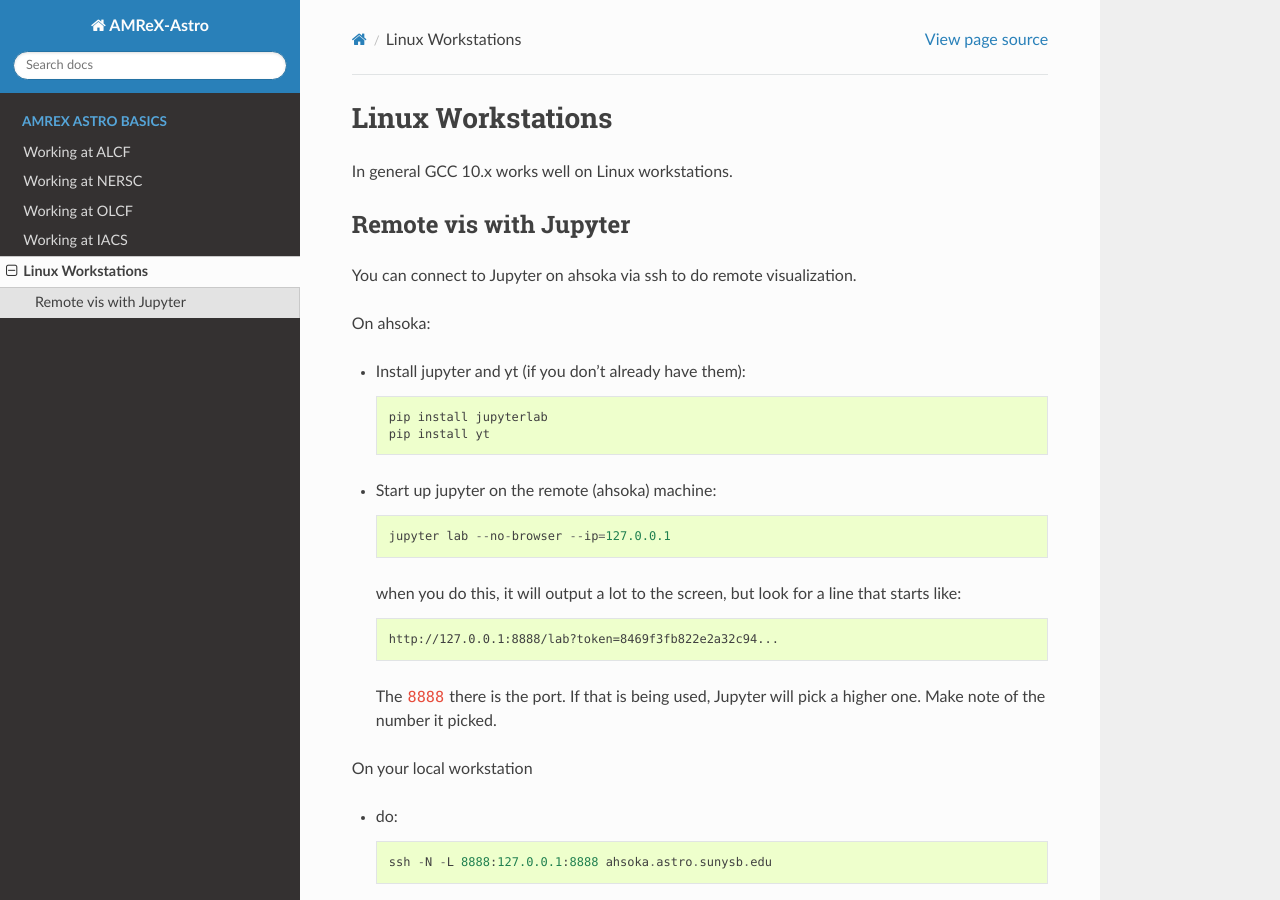
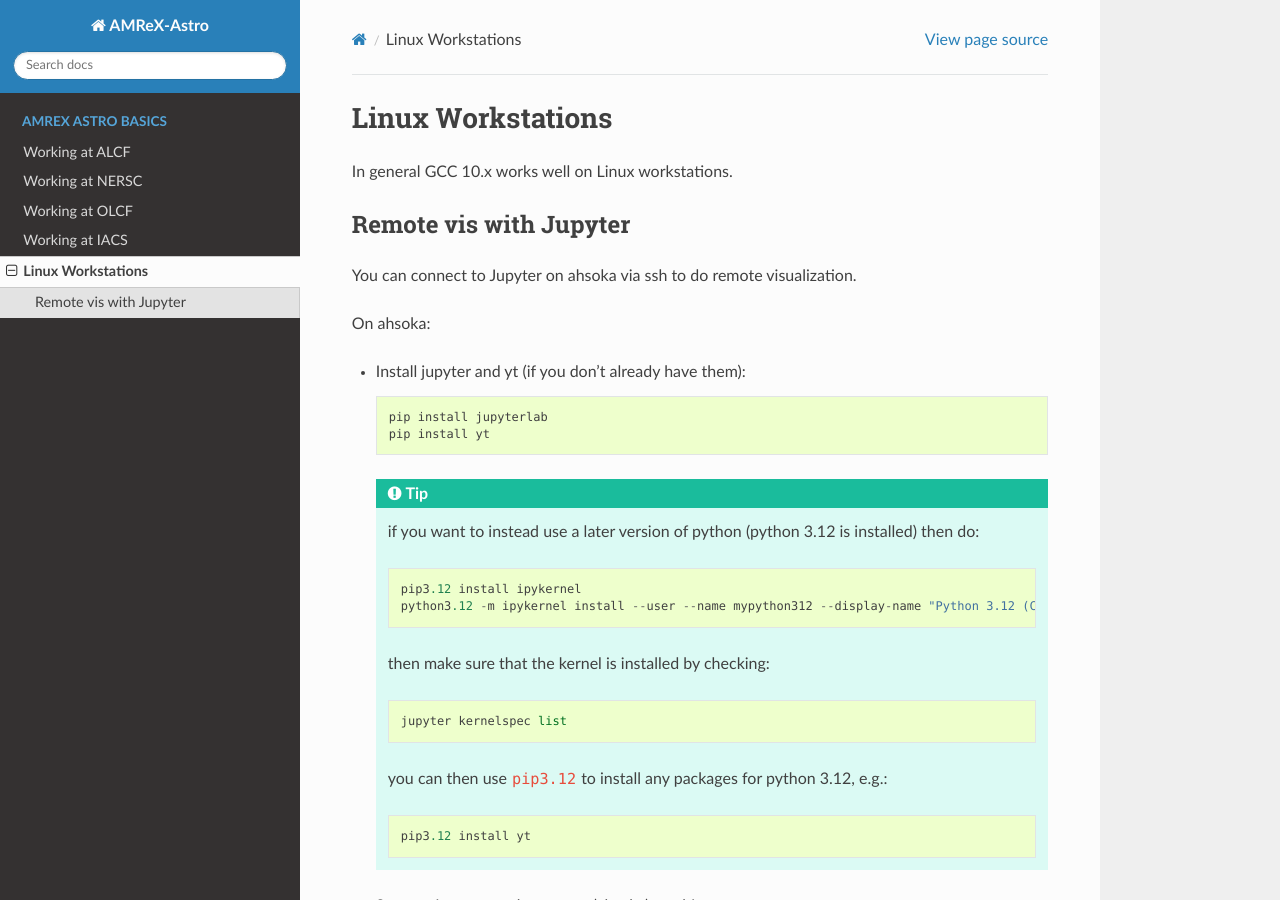
Before and after one commit to AMReX-Astro/workflow, a Sphinx documentation site: the page built from sphinx_docs/source/workstations.rst, in a window 1280 px wide and 900 px high. Built offline with Sphinx 7.4.7 and the Read the Docs theme 3.1.0, drawn with Linux system fonts in a browser that asks for light colours; some of the changed text lies outside the part shown.

Commit message:
update python instructions

```diff
--- a/sphinx_docs/source/workstations.rst
+++ b/sphinx_docs/source/workstations.rst
@@ -18,6 +18,22 @@ On ahsoka:
 
     pip install jupyterlab
     pip install yt
+
+  .. tip::
+
+     if you want to instead use a later version of python (python 3.12 is installed)
+     then do::
+
+       pip3.12 install ipykernel
+       python3.12 -m ipykernel install --user --name mypython312 --display-name "Python 3.12 (Custom)"
+
+     then make sure that the kernel is installed by checking::
+
+       jupyter kernelspec list
+
+     you can then use ``pip3.12`` to install any packages for python 3.12, e.g.::
+
+       pip3.12 install yt
 
 * Start up jupyter on the remote (ahsoka) machine::
 
@@ -72,8 +88,13 @@ On your local workstation
      machine, and it is already using port ``8888``, so kill the local
      instance of Jupyter and try again.
 
-  * Finally, point your web browser to the URL
-    output on ahsoka (we referenced this above as ``http://127.0.0.1:8888/lab?token=8469f3fb822e2a32c94...``)
+* Finally, point your web browser to the URL
+  output on ahsoka (we referenced this above as ``http://127.0.0.1:8888/lab?token=8469f3fb822e2a32c94...``)
 
-    This should open the Jupyter server on the remote machine in your
-    local browser.
+  This should open the Jupyter server on the remote machine in your
+  local browser.
+
+  .. tip::
+
+     If you installed a python 3.12 kernel, then when Jupyter launches, select
+     that kernel on the launcher screen.
```
